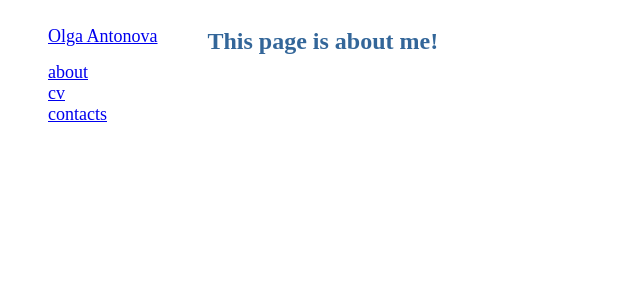
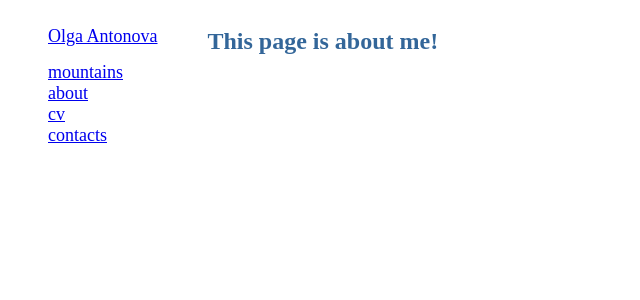
Before and after one commit to gmile/olma.github.io, a Jekyll site: the page built from about.md, in a window 1280 px wide. Shown: the top 300 px of the page, without its empty margins (0-640 px from the left). Built offline with Jekyll 4.4.1, drawn with Linux system fonts in a browser that asks for light colours; our own code applies the rules of GitHub Pages for plain Markdown files.

Commit message:
mountains add

```diff
--- a/_layouts/default.html
+++ b/_layouts/default.html
@@ -6,6 +6,7 @@
   <body>
     <ul id="left-column">
       <li id="first-item"><a href="/">Olga Antonova</a></li>
+      <li><a href="/mountains">mountains</a></li>
       <li><a href="/about">about</a></li>
       <li><a href="/cv">cv</a></li>
       <li><a href="/contacts">contacts</a></li>
```
